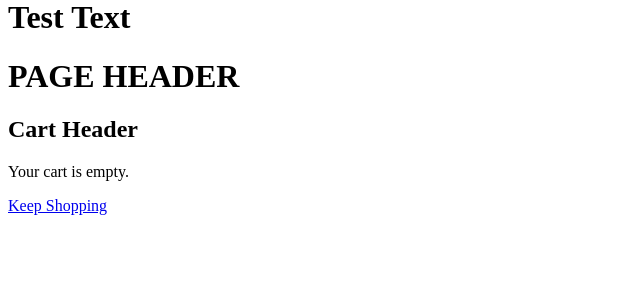
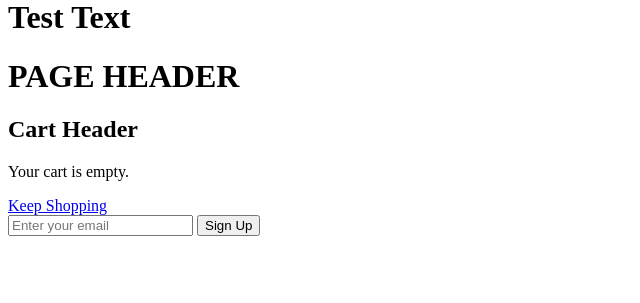
Before and after one commit to eoinlarkin/retro-pc, a Django app: page /cart/ in a window 1280 px wide. Shown: the part 186-489 px from the top of the page, without its empty margins (0-640 px from the left). Run offline with Django 4.2, Linux system fonts and the light colour scheme; parts of the project's set-up code (start-up, migrations or seed data) failed here and were passed over.

Commit message:
feat: add functionality to capture user details for newsletter #025

```diff
--- a/templates/base.html
+++ b/templates/base.html
@@ -57,9 +57,9 @@
   <!-- There is no action as this has not yet been defined -->
   <!-- The input type will be 'text' and this will be associated witha a name of `q` -->
   <form method="GET" action="{% url 'store' %}">
-    <input class="" type="text" name="q" placeholder="Search our site">
+    <input class=""text" name="q" placeholder="Search our site">
     <div class="">
-      <button class="" type="submit">
+      <button class=""submit">
         Search Site
       </button>
     </div>
@@ -98,4 +98,15 @@
 
 </body>
 
+<footer>
+
+  <!-- Email Contact Form -->
+  <form class="" method="POST" action="{% url 'newsletter_signup' %}?next={{ request.path }}">
+    {% csrf_token %}
+    <input type="email" name="email" class="" placeholder="Enter your email" pattern="[a-z0-9._%+-]+@[a-z0-9.-]+\.[a-z]{2,4}$" required>
+    <button type="submit" class="">Sign Up</button>
+</form>
+
+</footer>
+
 </html>
--- a/user_account/urls.py
+++ b/user_account/urls.py
@@ -2,6 +2,15 @@ from django.urls import path
 from . import views
 
 urlpatterns = [
-    path('', views.user_account, name='profile'),
-    path('order_history/<order_number>', views.order_history, name='order_history')
+    path("", views.user_account, name="profile"),
+    path(
+        "order_history/<order_number>",
+        views.order_history,
+        name="order_history",
+    ),
+    path(
+        "newsletter_signup/",
+        views.newsletter_signup,
+        name="newsletter_signup",
+    ),
 ]
```
Also changed, not shown: store/urls.py (+12 -7 lines), user_account/models.py (+30 -9 lines), user_account/views.py (+37 -20 lines), user_account/migrations/0002_newslettersubscribers.py (added), 1 other file.
